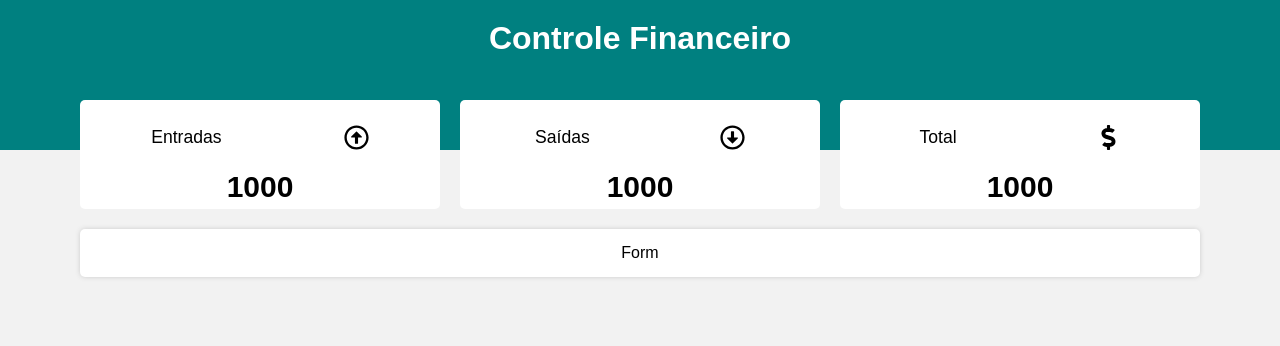
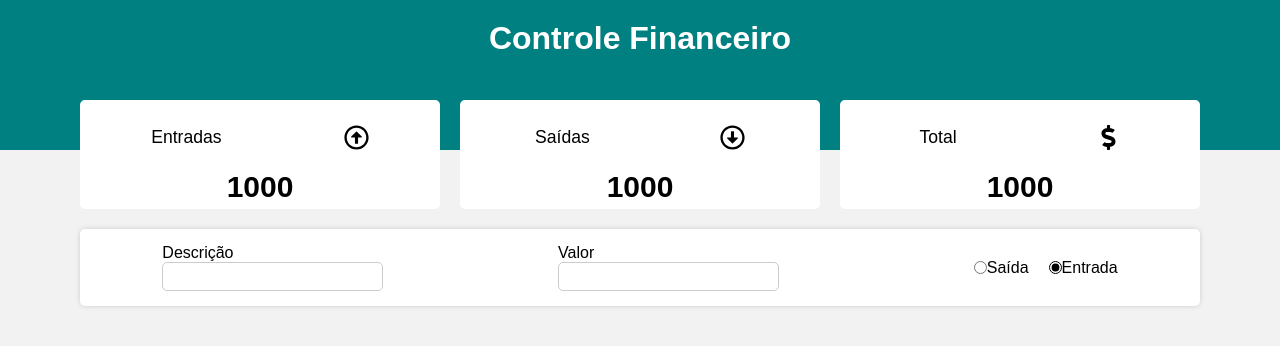
Before and after one commit to gustavofari/controle-financeiro, a React (Create React App) app: page / in a window 1280 px wide. Shown: the top 346 px of the page. Built offline with nearby package versions, Linux system fonts and the light colour scheme.

Commit message:
feat: radio buttons

```diff
--- a/src/components/Form/index.js
+++ b/src/components/Form/index.js
@@ -1,9 +1,56 @@
-import React from 'react'
+import React, { useState } from 'react'
 import * as C from "./styles";
 
 const Form = () => {
+    const [desc, setDesc] = useState("");
+    const [amount, setAmount] = useState("");
+    const [isExpense, setExpense] = useState(false);
+
+    const handleSave = () => {
+        if(!desc || !amount) {
+            alert("Informe a descrição e o valor!");
+            return;
+        } else if (amount < 1) {
+            alert("O valor tem que ser positivo!");
+            return;
+        }
+    };
+
   return (
-    <C.Container>Form</C.Container>
+    <>
+        <C.Container>
+            <C.InputContent>
+                <C.Label>Descrição</C.Label>
+                <C.Input value={desc} onChange={(e) => setDesc(e.target.value)} />
+            </C.InputContent>
+            <C.InputContent>
+                <C.Label>Valor</C.Label>
+                <C.Input
+                value={amount}
+                type="number"
+                onChange={(e) => setDesc(e.target.value)}
+                />
+            </C.InputContent>
+            <C.RadioGroup>
+                <C.Input
+                    type="radio"
+                    id="rIncome"
+                    defaultChecked
+                    name="group1"
+                    onChange={() => setExpense(!isExpense)}
+                />
+                <C.Label htmlFor="rExpenses">Saída</C.Label>
+                <C.Input
+                    type="radio"
+                    id="rIncome"
+                    defaultChecked
+                    name="group1"
+                    onChange={() => setExpense(!isExpense)}
+                />
+                <C.Label htmlFor="rExpenses">Entrada</C.Label>
+            </C.RadioGroup>
+        </C.Container>
+    </>
   )
 }
 
--- a/src/components/Form/styles.js
+++ b/src/components/Form/styles.js
@@ -11,4 +11,43 @@ export const Container = styled.div`
     justify-content: space-around;
     padding: 15px 0px;
     gap: 10px;
+
+    @media (max-width: 750px) {
+        display: grid;
+    }
 `;
+
+export const InputContent = styled.div`
+    display: flex;
+    flex-direction: column;
+`;
+
+export const Label = styled.label``;
+
+export const Input = styled.input`
+    outline: none;
+    border-radius: 5px;
+    padding: 5px 10px;
+    font-size: 15px;
+    border: 1px solid #ccc;
+`;
+
+export const RadioGroup = styled.div`
+    display: flex;
+    align-items: center;
+
+    input {
+        margin-left: 20px;
+        accent-color: black;
+        margin-top: 0;
+    }
+`;
+
+export const Button = styled.button`
+    padding: 5px 10px;
+    border: none;
+    border-radius: 5px;
+    cursor: pointer;
+    color: white;
+    background-color: teal;
+`;
```
